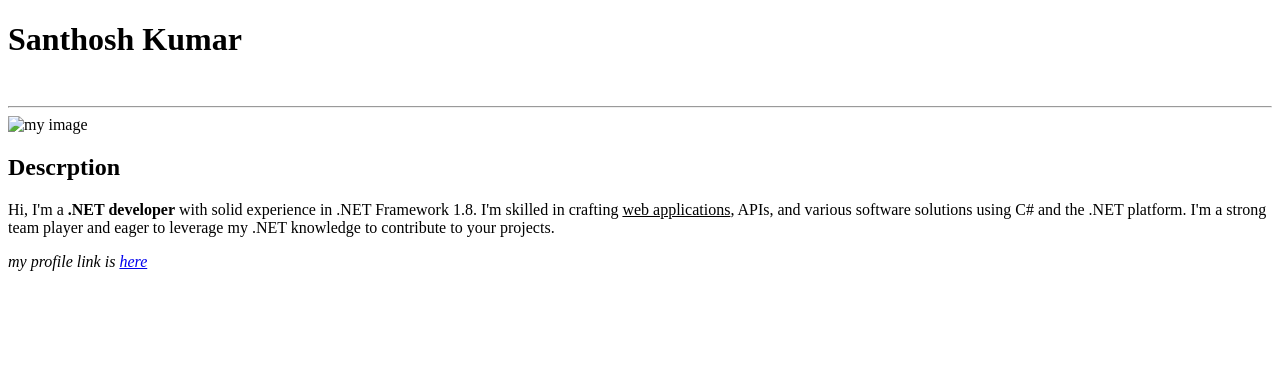
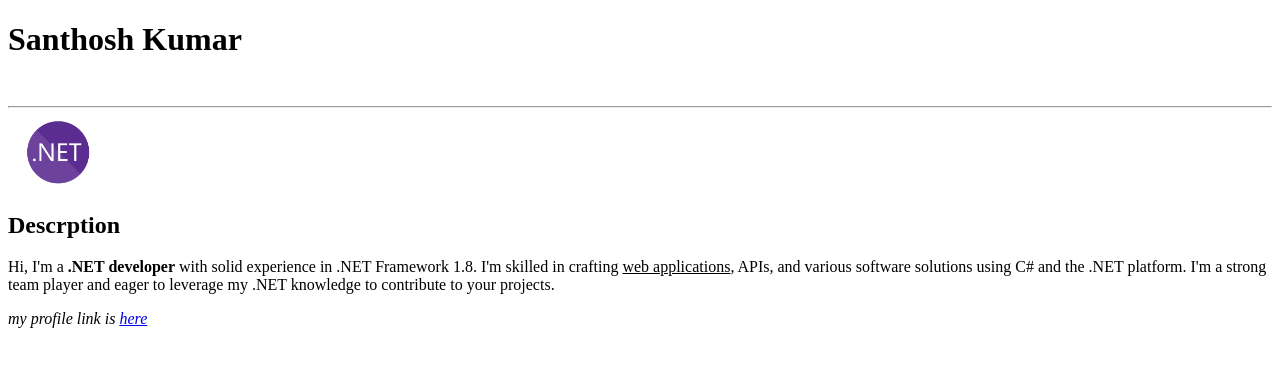
Before and after one commit to epurisanthoshkumar/htmlcssjavascript, a plain HTML site: page self closing tags .html in a window 1280 px wide. Drawn offline with Linux system fonts and the light colour scheme.

Commit message:
updated logo of my profile

```diff
--- a/self closing tags .html
+++ b/self closing tags .html
@@ -26,7 +26,7 @@
     <h1>Santhosh Kumar</h1>
     <br><!------------it is used as line break-->
     <hr><!----hr this  tag is used to horizontal rule-->
-    <img src="./images/PHTO.jpg" alt="my image" hight="200" width="100"><!----------img tag used provide images-->
+    <img src="./images/dotnet-logo.png" alt="my image" hight="200" width="100"><!----------img tag used provide images-->
     <h2>Descrption</h2>
     <p>Hi, I'm a<!------b is used to bold the content--> <b>.NET developer</b> with solid experience in .NET Framework 1.8. I'm skilled in crafting <u>web applications</u>, APIs, and various software solutions using C# and the .NET platform. I'm a strong team player and eager to leverage my .NET knowledge to contribute to your projects.</p>
     <P><i><!------------it is used make content itallic-->my profile link is <a href="https://www.linkedin.com/in/santhosh-kumar-epuri-7025841b1">here</a></P></i></P>
```
Also changed, not shown: images/dotnet-logo.png (added).
